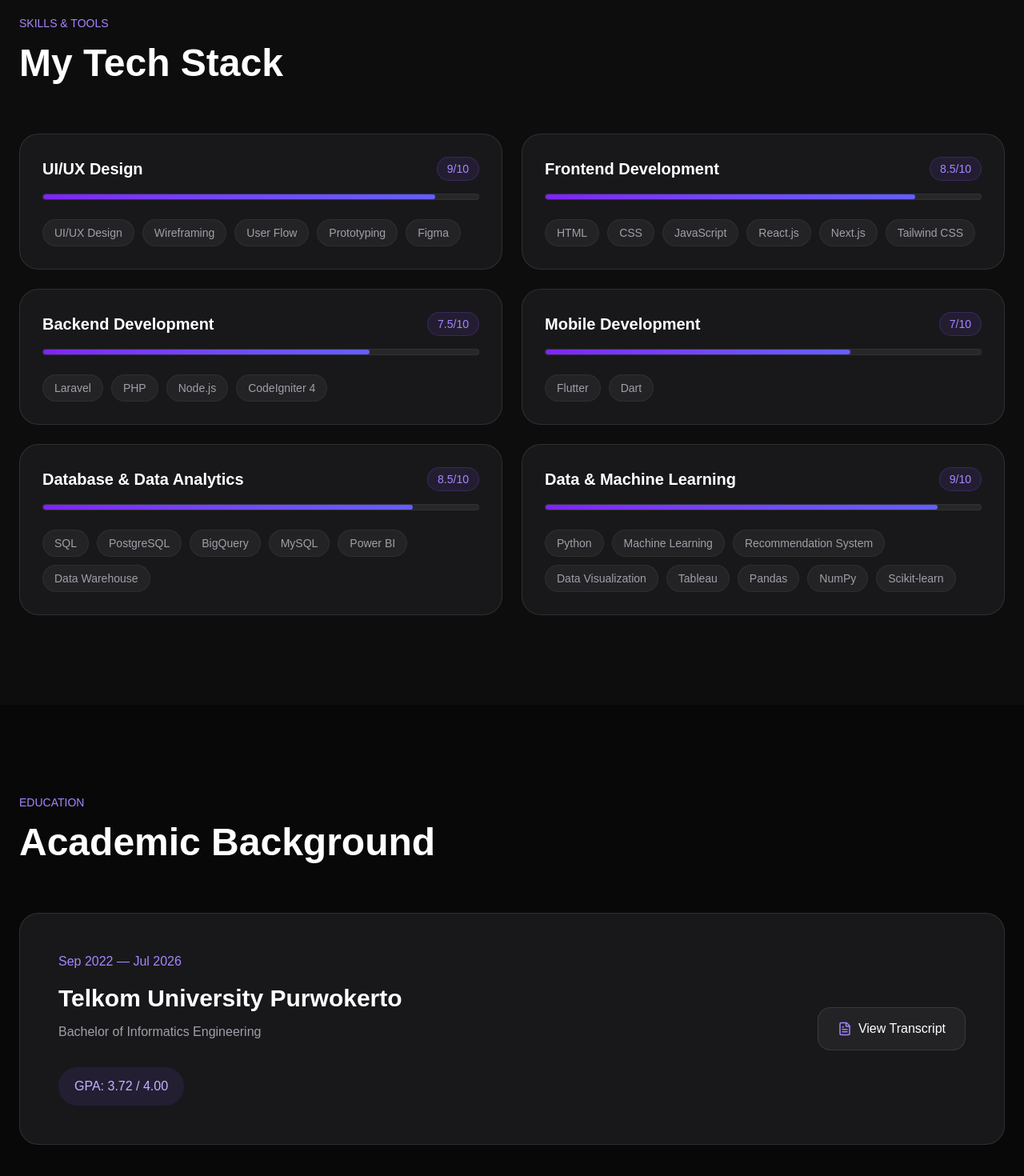
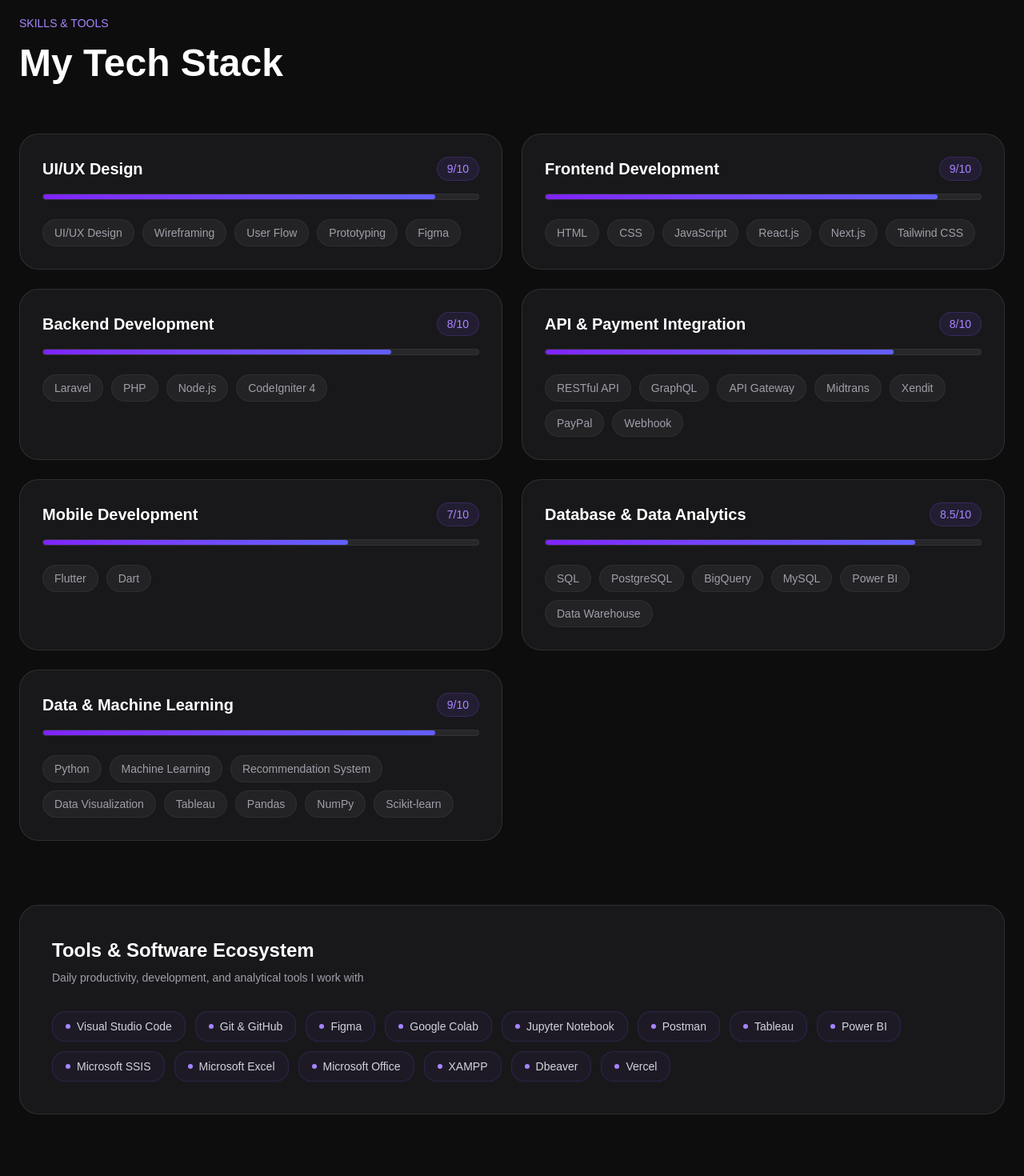
Before and after one commit to muhammadrizkiagustiansyah/muhammad-portofolio, a Next.js app: page / in a window 1280 px wide. Shown: the part 3938-5408 px from the top of the page at 80% size. Built offline with nearby package versions, Linux system fonts and the light colour scheme.

Commit message:
Update skills dengan API & Payment Integration

```diff
--- a/components/Skills.tsx
+++ b/components/Skills.tsx
@@ -1,7 +1,7 @@
-const skills = [
+const skillCategories = [
   {
     title: "UI/UX Design",
-    score: 9, // Skala 9/10 (90%)
+    score: 9,
     skills: [
       "UI/UX Design",
       "Wireframing",
@@ -12,7 +12,7 @@
   },
   {
     title: "Frontend Development",
-    score: 8.5, // Skala 8.5/10 (85%)
+    score: 9,
     skills: [
       "HTML",
       "CSS",
@@ -24,17 +24,30 @@
   },
   {
     title: "Backend Development",
-    score: 7.5, // Skala 7.5/10 (75%)
+    score: 8,
     skills: ["Laravel", "PHP", "Node.js", "CodeIgniter 4"],
   },
   {
+    title: "API & Payment Integration",
+    score: 8,
+    skills: [
+      "RESTful API",
+      "GraphQL",
+      "API Gateway",
+      "Midtrans",
+      "Xendit",
+      "PayPal",
+      "Webhook",
+    ],
+  },
+  {
     title: "Mobile Development",
-    score: 7, // Skala 7/10 (70%)
+    score: 7,
     skills: ["Flutter", "Dart"],
   },
   {
     title: "Database & Data Analytics",
-    score: 8.5, // Skala 8.5/10 (85%)
+    score: 8.5,
     skills: [
       "SQL",
       "PostgreSQL",
@@ -46,7 +59,7 @@
   },
   {
     title: "Data & Machine Learning",
-    score: 9, // Skala 9/10 (90%)
+    score: 9,
     skills: [
       "Python",
       "Machine Learning",
@@ -60,6 +73,23 @@
   },
 ];
 
+const tools = [
+  "Visual Studio Code",
+  "Git & GitHub",
+  "Figma",
+  "Google Colab",
+  "Jupyter Notebook",
+  "Postman",
+  "Tableau",
+  "Power BI",
+  "Microsoft SSIS",
+  "Microsoft Excel",
+  "Microsoft Office",
+  "XAMPP",
+  "Dbeaver",
+  "Vercel",
+];
+
 export default function Skills() {
   return (
     <section id="skills" className="py-28 bg-white/[0.02]">
@@ -68,8 +98,9 @@
 
         <h2 className="text-4xl md:text-5xl font-bold">My Tech Stack</h2>
 
+        {/* TECHNICAL SKILLS GRID */}
         <div className="grid md:grid-cols-2 gap-6 mt-16">
-          {skills.map((category) => (
+          {skillCategories.map((category) => (
             <div
               key={category.title}
               className="p-7 rounded-3xl border border-white/10 bg-zinc-900 flex flex-col justify-between"
@@ -91,7 +122,7 @@
                   />
                 </div>
 
-                {/* DAFTAR SKILL / TOOLS */}
+                {/* DAFTAR SKILL */}
                 <div className="flex flex-wrap gap-2.5 mt-6">
                   {category.skills.map((skill) => (
                     <span
@@ -106,6 +137,28 @@
             </div>
           ))}
         </div>
+
+        {/* BAGIAN TOOLS & SOFTWARE */}
+        <div className="mt-20 p-8 md:p-10 rounded-3xl border border-white/10 bg-zinc-900">
+          <h3 className="text-2xl font-bold text-white mb-2">
+            Tools & Software Ecosystem
+          </h3>
+          <p className="text-zinc-400 text-sm mb-8">
+            Daily productivity, development, and analytical tools I work with
+          </p>
+
+          <div className="flex flex-wrap gap-3">
+            {tools.map((tool) => (
+              <span
+                key={tool}
+                className="px-4 py-2 text-sm rounded-2xl bg-violet-500/5 text-zinc-300 border border-violet-500/15 hover:border-violet-500/40 hover:bg-violet-500/10 hover:text-white transition duration-200 flex items-center gap-2"
+              >
+                <span className="w-1.5 h-1.5 rounded-full bg-violet-400" />
+                {tool}
+              </span>
+            ))}
+          </div>
+        </div>
       </div>
     </section>
   );
```
